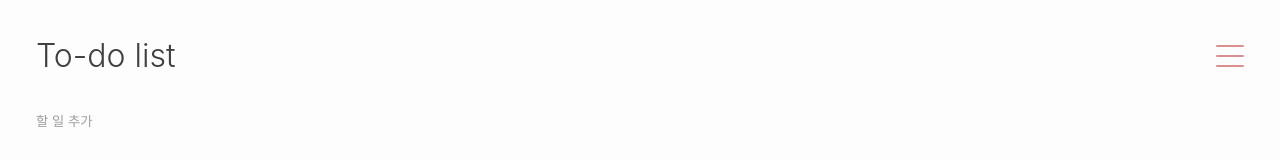
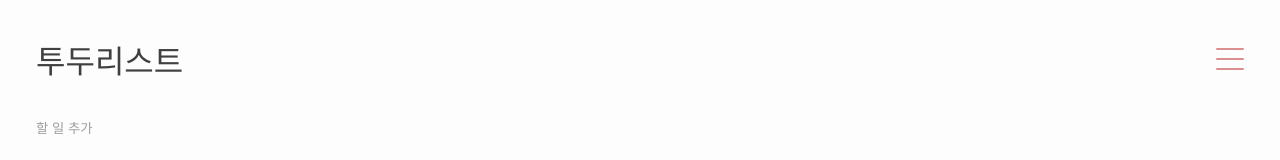
Before and after one commit to stella-jo/svelte-test, a Svelte app: page / in a window 1280 px wide. Shown: the top 160 px of the page. Built offline with nearby package versions, Linux system fonts and the light colour scheme.

Commit message:
Update todolist title

```diff
--- a/src/App.svelte
+++ b/src/App.svelte
@@ -18,7 +18,7 @@
 </script>
 
 <header>
-	<h1>To-do list</h1>
+	<h1>투두리스트</h1>
 	<button class = "editButton"><span></span><span></span><span></span></button>
 </header>
 
```
